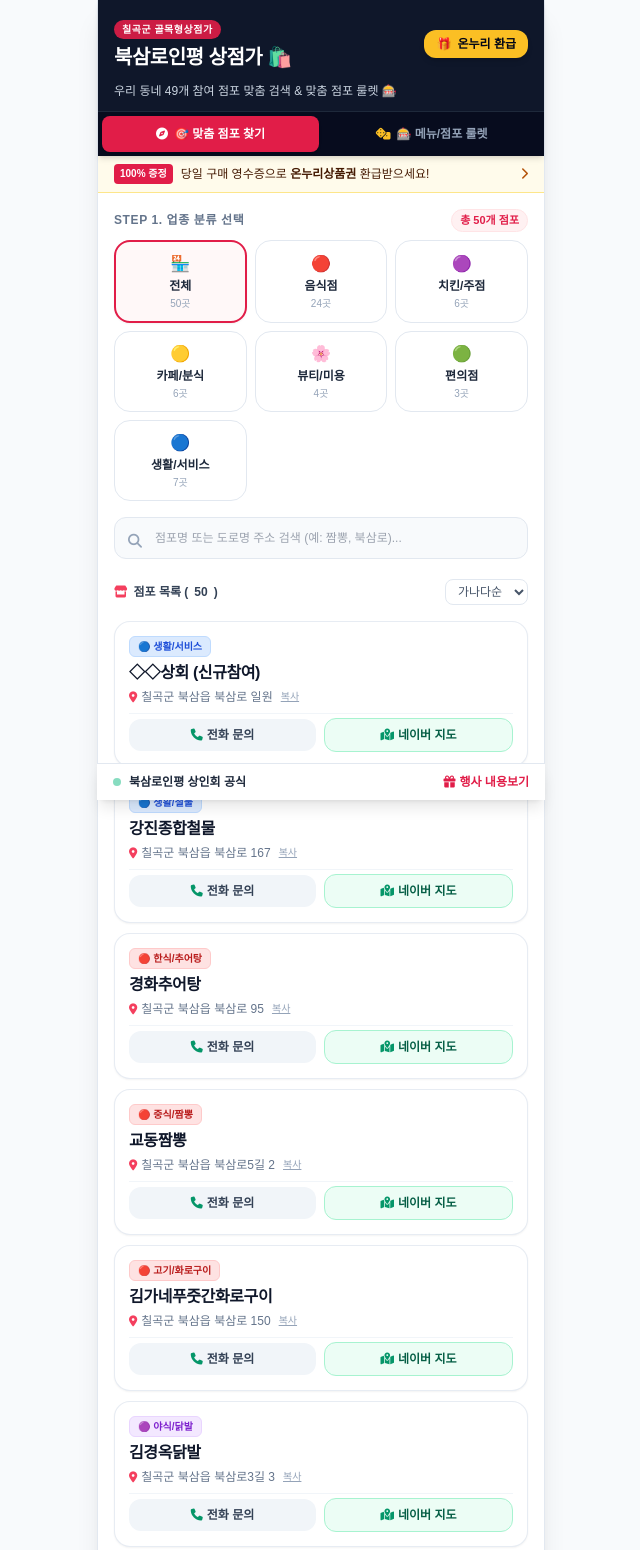
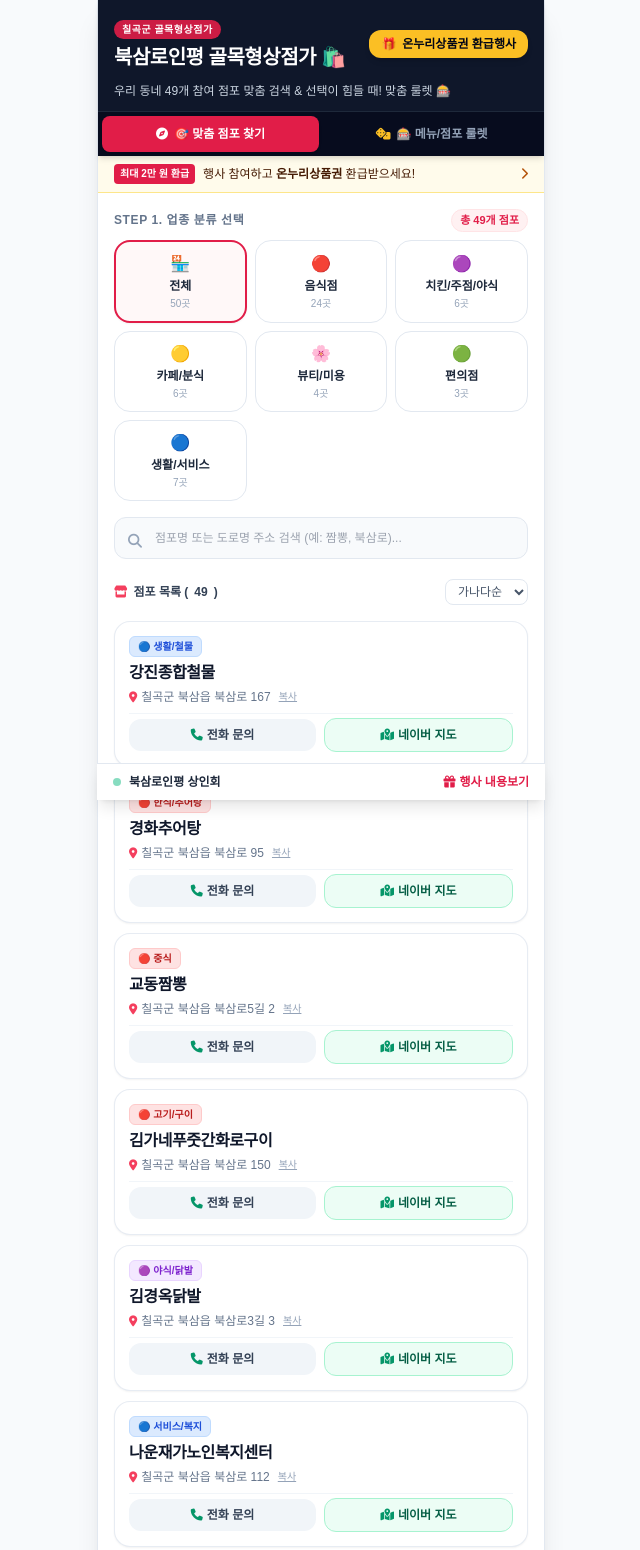
Before and after one commit to jehbae/buksamroinpyeong-app, a plain HTML site: page index.html in a window 1280 px wide. Shown: the top 1550 px of the page, without its empty margins (319-959 px from the left). Drawn offline with nearby package versions, Linux system fonts and the light colour scheme; a web font is replaced by a local one.

Commit message:
Update index.html

```diff
--- a/index.html
+++ b/index.html
@@ -74,16 +74,16 @@
                         칠곡군 골목형상점가
                     </span>
                     <h1 class="text-xl font-black text-white tracking-tight flex items-center gap-1.5">
-                        북삼로인평 상점가 🛍️
+                        북삼로인평 골목형상점가 🛍️
                     </h1>
                 </div>
                 <button onclick="openModal('onnuriModal')" class="bg-amber-400 hover:bg-amber-300 text-slate-950 text-xs font-black px-3 py-1.5 rounded-xl shadow-md transition transform active:scale-95 flex items-center gap-1.5">
                     <span>🎁</span>
-                    <span>온누리 환급</span>
+                    <span>온누리상품권 환급행사</span>
                 </button>
             </div>
             <p class="text-xs text-slate-300 px-4 pb-3">
-                우리 동네 49개 참여 점포 맞춤 검색 & 맞춤 점포 룰렛 🎰
+                우리 동네 49개 참여 점포 맞춤 검색 & 선택이 힘들 때! 맞춤 룰렛 🎰
             </p>
 
             <!-- Navigation Tabs -->
@@ -102,8 +102,8 @@
         <!-- Onnuri Event Quick Banner -->
         <div onclick="openModal('onnuriModal')" class="bg-amber-50 border-b border-amber-200 px-4 py-2 flex items-center justify-between cursor-pointer hover:bg-amber-100/80 transition">
             <div class="flex items-center gap-2 text-xs text-amber-950 font-medium truncate">
-                <span class="bg-rose-600 text-white text-[10px] font-black px-1.5 py-0.5 rounded shrink-0">100% 증정</span>
-                <span class="truncate">당일 구매 영수증으로 <b>온누리상품권</b> 환급받으세요!</span>
+                <span class="bg-rose-600 text-white text-[10px] font-black px-1.5 py-0.5 rounded shrink-0">최대 2만 원 환급</span>
+                <span class="truncate">행사 참여하고 <b>온누리상품권</b> 환급받으세요!</span>
             </div>
             <i class="fa-solid fa-chevron-right text-xs text-amber-700 shrink-0"></i>
         </div>
@@ -118,7 +118,7 @@
                         STEP 1. 업종 분류 선택
                     </h2>
                     <span id="total-count-badge" class="text-[11px] font-bold text-rose-600 bg-rose-50 px-2 py-0.5 rounded-full border border-rose-100">
-                        총 50개 점포
+                        총 49개 점포
                     </span>
                 </div>
 
@@ -163,7 +163,7 @@
                     오늘 뭐 하지? 어디로 갈까? 🎲
                 </h2>
                 <p class="text-xs text-slate-500 mt-1">
-                    START 버튼을 누르면 7개 업종 중 무작위로 추천해 드립니다!
+                    START 버튼을 누르면 고객님께 가장 알맞음 점포를 추천해 드립니다!
                 </p>
             </div>
 
@@ -193,7 +193,7 @@
                     룰렛 슬라이스 구성 (7개 카테고리)
                 </h3>
                 <div class="grid grid-cols-2 gap-1.5 text-[11px] text-slate-600">
-                    <div class="flex items-center gap-1.5"><span class="w-2.5 h-2.5 rounded-full bg-slate-800"></span>🎲 전체 무작위 (50곳)</div>
+                    <div class="flex items-center gap-1.5"><span class="w-2.5 h-2.5 rounded-full bg-slate-800"></span>🎲 전체 무작위 (49곳)</div>
                     <div class="flex items-center gap-1.5"><span class="w-2.5 h-2.5 rounded-full bg-red-600"></span>🔴 음식점 (24곳)</div>
                     <div class="flex items-center gap-1.5"><span class="w-2.5 h-2.5 rounded-full bg-purple-600"></span>🟣 치킨/주점/야식 (6곳)</div>
                     <div class="flex items-center gap-1.5"><span class="w-2.5 h-2.5 rounded-full bg-amber-500"></span>🟡 카페/분식 (6곳)</div>
@@ -209,7 +209,7 @@
         <footer class="fixed bottom-0 left-0 right-0 max-w-md mx-auto bg-white border-t border-slate-200 px-4 py-2.5 z-20 flex items-center justify-between text-slate-600 text-xs shadow-lg">
             <div class="flex items-center gap-2">
                 <span class="w-2 h-2 rounded-full bg-emerald-500 animate-pulse"></span>
-                <span class="font-bold text-slate-800">북삼로인평 상인회 공식</span>
+                <span class="font-bold text-slate-800">북삼로인평 상인회</span>
             </div>
             <button onclick="openModal('onnuriModal')" class="text-xs font-bold text-rose-600 hover:underline flex items-center gap-1">
                 <i class="fa-solid fa-gift"></i>
@@ -278,18 +278,19 @@
                         행사 내용
                     </h4>
                     <p class="text-slate-600 leading-relaxed">
-                        상점가 내 50개 참여 가맹점에서 당일 구매하신 영수증을 지참하시면 **온누리상품권**으로 즉시 환급해 드립니다!
+                        행사 기간 중 상점가 내 49개 참여 가맹점에서 소비 후 영수증을 지참하여 환급 부스를 방문하시면 온누리상품권을 드립니다!
                     </p>
                 </div>
 
                 <div class="bg-slate-50 p-3 rounded-2xl border border-slate-200 space-y-1">
-                    <p><b>📍 대상:</b> 북삼로인평 골목형상점가 50개 가맹점</p>
-                    <p><b>💰 예산:</b> 총 5,500,000원 (소진 시 조기 마감)</p>
-                    <p><b>📄 필수 지참:</b> 당일 구매 영수증</p>
+                    <p><b>📍 대상:</b> 북삼로인평 골목형상점가 49개 가맹점</p>
+                    <p><b>📅 행사 기간:</b> 26. 11. 21.(토) ~ 11. 30.(월)(</p>
+                    <p><b>💰 환급 기간:</b> 26. 12. 05.(토) ~ 12.06.(일) 10:00 ~ 07:00 북삼인평근린공원</p>
+                    <p><b>📄 필수 지참:</b> 영수증 및 신분증</p>
                 </div>
 
                 <div class="text-[11px] text-slate-500 leading-normal bg-rose-50 p-2.5 rounded-xl border border-rose-100">
-                    ⚠️ 본 행사는 예산 소진 시까지 선착순 운영되며, 세부 교환 장소는 현장안내를 참고하세요.
+                    ⚠️ 본 행사의 환급은 준비된 물량 및 예산 소진 시까지 선착순으로 운영되며, 세부 정보는 상점가 곳곳에 비치된 홍보 자료를 참고하세요.
                 </div>
             </div>
 
@@ -309,52 +310,51 @@
     <script>
         // 1. STORE DATABASE (50 STORES)
         const stores = [
-            // 음식점 (24)
+            // 음식점 (25)
             { name: '경화추어탕', category: 'food', subcat: '한식/추어탕', address: '북삼로 95', tel: '054-972-0001' },
-            { name: '교동짬뽕', category: 'food', subcat: '중식/짬뽕', address: '북삼로5길 2', tel: '054-973-0002' },
-            { name: '김가네푸줏간화로구이', category: 'food', subcat: '고기/화로구이', address: '북삼로 150', tel: '054-974-0003' },
+            { name: '교동짬뽕', category: 'food', subcat: '중식', address: '북삼로5길 2', tel: '054-973-0002' },
+            { name: '김가네푸줏간화로구이', category: 'food', subcat: '고기/구이', address: '북삼로 150', tel: '054-974-0003' },
+            { name: '달그릇공방', category: 'food', subcat: '양식', address: '북삼로 50', tel: '054-975-0031' },
             { name: '대구왕뽈찜', category: 'food', subcat: '해산물/뽈찜', address: '북삼로 146', tel: '054-975-0004' },
             { name: '대한곱창', category: 'food', subcat: '고기/곱창', address: '북삼로 92', tel: '054-976-0005' },
-            { name: '만기수산셀프매장', category: 'food', subcat: '해산물/수산', address: '북삼로 58', tel: '054-977-0006' },
-            { name: '미성숯불', category: 'food', subcat: '고기/숯불구이', address: '북삼로 136', tel: '054-978-0007' },
+            { name: '만기수산셀프매장', category: 'food', subcat: '해산물/장어', address: '북삼로 58', tel: '054-977-0006' },
+            { name: '미성숯불', category: 'food', subcat: '고기/구이', address: '북삼로 136', tel: '054-978-0007' },
             { name: '바다양푼이동태탕', category: 'food', subcat: '해산물/동태탕', address: '북삼로 156', tel: '054-979-0008' },
             { name: '배가네 횟집', category: 'food', subcat: '해산물/회', address: '북삼로 113', tel: '054-971-0009' },
             { name: '북삼언니네집', category: 'food', subcat: '한식/식사', address: '안산3길 33', tel: '054-972-0010' },
-            { name: '삼백초', category: 'food', subcat: '한식/식사', address: '인강6길 1', tel: '054-973-0011' },
+            { name: '삼백초', category: 'food', subcat: '한식/오리', address: '인강6길 1', tel: '054-973-0011' },
             { name: '시골막창', category: 'food', subcat: '고기/막창', address: '북삼로 121', tel: '054-974-0012' },
+            { name: '선산돌곱창생막창', category: 'food', subcat: '고기/막창', address: '북삼로 123', tel: '054-975-0013' },
             { name: '쏴라막창', category: 'food', subcat: '고기/막창', address: '북삼로 45', tel: '054-975-0013' },
             { name: '양포생아구', category: 'food', subcat: '해산물/아구찜', address: '북삼로 58', tel: '054-976-0014' },
             { name: '오늘은족발먹는날', category: 'food', subcat: '고기/족발', address: '북삼로 158', tel: '054-977-0015' },
-            { name: '왕돌한판생삼겹', category: 'food', subcat: '고기/삼겹살', address: '북삼로 153-1', tel: '054-978-0016' },
+            { name: '왕돌한판생삼겹', category: 'food', subcat: '고기/구이', address: '북삼로 153-1', tel: '054-978-0016' },
             { name: '우리동네막창', category: 'food', subcat: '고기/막창', address: '북삼로 123-1', tel: '054-979-0017' },
-            { name: '작은식탁', category: 'food', subcat: '한식/식사', address: '북삼로 52', tel: '054-971-0018' },
-            { name: '정백정참숯구이북삼본점', category: 'food', subcat: '고기/숯불구이', address: '북삼로 88', tel: '054-972-0019' },
-            { name: '착한쭈꾸미', category: 'food', subcat: '해산물/쭈꾸미', address: '북삼로 154', tel: '054-973-0020' },
-            { name: '폭탄돼지구이', category: 'food', subcat: '고기/돼지구이', address: '북삼로 80-1', tel: '054-974-0021' },
+            { name: '작은식탁', category: 'food', subcat: '양식/식사', address: '북삼로 52', tel: '054-971-0018' },
+            { name: '정백정참숯구이북삼본점', category: 'food', subcat: '고기/구이', address: '북삼로 88', tel: '054-972-0019' },
+            { name: '폭탄돼지구이', category: 'food', subcat: '고기/구이', address: '북삼로 80-1', tel: '054-974-0021' },
             { name: '한가네코다리', category: 'food', subcat: '해산물/코다리', address: '북삼로 144', tel: '054-975-0022' },
-            { name: '한돈참숯고기', category: 'food', subcat: '고기/참숯고기', address: '북삼로 86', tel: '054-976-0023' },
-            { name: '한라숯불꼼장어생삼겹', category: 'food', subcat: '고기/꼼장어', address: '북삼로 41', tel: '054-977-0024' },
+            { name: '한돈참숯고기', category: 'food', subcat: '고기/구이', address: '북삼로 86', tel: '054-976-0023' },
+            { name: '한라숯불꼼장어생삼겹', category: 'food', subcat: '고기/구이', address: '북삼로 41', tel: '054-977-0024' },
 
             // 치킨/주점/야식 (6)
             { name: 'BBQ', category: 'pub', subcat: '치킨', address: '북삼로11길 8', tel: '054-978-0025' },
             { name: '김경옥닭발', category: 'pub', subcat: '야식/닭발', address: '북삼로3길 3', tel: '054-979-0026' },
             { name: '노랑통닭', category: 'pub', subcat: '치킨', address: '북삼로 96', tel: '054-971-0027' },
-            { name: '달뜨는밤', category: 'pub', subcat: '주점/포차', address: '인강8길 32', tel: '054-972-0028' },
-            { name: '작은술집이야기', category: 'pub', subcat: '주점/포차', address: '인강8길 12', tel: '054-973-0029' },
-            { name: '청춘비어', category: 'pub', subcat: '주점/맥주', address: '북삼로 153-1', tel: '054-974-0030' },
+            { name: '달뜨는밤', category: 'pub', subcat: '주점', address: '인강8길 32', tel: '054-972-0028' },
+            { name: '작은술집이야기', category: 'pub', subcat: '주점', address: '인강8길 12', tel: '054-973-0029' },
+            { name: '청춘비어', category: 'pub', subcat: '주점', address: '북삼로 153-1', tel: '054-974-0030' },
 
-            // 카페/분식/디저트 (6)
-            { name: '달그릇공방', category: 'cafe', subcat: '카페/디저트', address: '북삼로 50', tel: '054-975-0031' },
-            { name: '라온', category: 'cafe', subcat: '카페/디저트', address: '인강3길 10', tel: '054-976-0032' },
-            { name: '세프라면&티타임커피', category: 'cafe', subcat: '분식/커피', address: '북삼로 116', tel: '054-977-0033' },
-            { name: '이플', category: 'cafe', subcat: '카페/디저트', address: '인강8길 32', tel: '054-978-0034' },
-            { name: '정우네분식당', category: 'cafe', subcat: '분식/간식', address: '안산3길 33', tel: '054-979-0035' },
-            { name: '플루메리아', category: 'cafe', subcat: '카페/디저트', address: '인강3길 10', tel: '054-971-0036' },
+            // 카페/분식 (3)
+            { name: '세프라면&티타임커피', category: 'cafe', subcat: '분식', address: '북삼로 116', tel: '054-977-0033' },
+            { name: '이플', category: 'cafe', subcat: '카페', address: '인강8길 32', tel: '054-978-0034' },
+            { name: '정우네분식당', category: 'cafe', subcat: '분식', address: '안산3길 33', tel: '054-979-0035' },
 
             // 뷰티/미용 (4)
-            { name: '네일하트', category: 'beauty', subcat: '네일/뷰티', address: '북삼로 118', tel: '054-972-0037' },
+            { name: '네일하트', category: 'beauty', subcat: '뷰티/네일', address: '북삼로 118', tel: '054-972-0037' },
             { name: '레코드펌', category: 'beauty', subcat: '헤어', address: '인강1길 81', tel: '054-973-0038' },
             { name: '토모헤어샵', category: 'beauty', subcat: '헤어', address: '인강4길 9', tel: '054-974-0039' },
+            { name: '플루메리아', category: 'beauty', subcat: '헤어', address: '인강3길 10', tel: '054-971-0036' },
             { name: '하모니헤어', category: 'beauty', subcat: '헤어', address: '안산3길 33', tel: '054-975-0040' },
 
             // 편의점 (3)
@@ -364,19 +364,19 @@
 
             // 생활/서비스/정비 (7)
             { name: '강진종합철물', category: 'service', subcat: '생활/철물', address: '북삼로 167', tel: '054-979-0044' },
-            { name: '나운재가노인복지센터', category: 'service', subcat: '복지/서비스', address: '북삼로 112', tel: '054-971-0045' },
-            { name: '대왕카정비', category: 'service', subcat: '정비/카센터', address: '북삼로 43', tel: '054-972-0046' },
-            { name: '두산광고', category: 'service', subcat: '디자인/광고', address: '북삼로 90', tel: '054-973-0047' },
-            { name: '마마운동화이불빨래방', category: 'service', subcat: '세탁/클리닝', address: '안산3길 33', tel: '054-974-0048' },
-            { name: '위더스컴퓨터', category: 'service', subcat: '수리/컴퓨터', address: '북삼로 118', tel: '054-975-0049' },
-            { name: '◇◇상회 (신규참여)', category: 'service', subcat: '생활/서비스', address: '북삼로 일원', tel: '054-976-0050' }
+            { name: '나운재가노인복지센터', category: 'service', subcat: '서비스/복지', address: '북삼로 112', tel: '054-971-0045' },
+            { name: '대왕카정비', category: 'service', subcat: '정비/차량', address: '북삼로 43', tel: '054-972-0046' },
+            { name: '두산광고', category: 'service', subcat: '생활/간판', address: '북삼로 90', tel: '054-973-0047' },
+            { name: '라온', category: 'service', subcat: '생활/옷', address: '인강3길 10', tel: '054-976-0032' },
+            { name: '마마운동화이불빨래방', category: 'service', subcat: '생활/세탁', address: '안산3길 33', tel: '054-974-0048' },
+            { name: '위더스컴퓨터', category: 'service', subcat: '생활/컴퓨터', address: '북삼로 118', tel: '054-975-0049' }
         ];
 
         // Categories Metadata
         const categoryMeta = {
             all: { name: '전체', icon: '🏪', count: 50, color: '#1E293B', badgeColor: 'bg-slate-100 text-slate-800' },
             food: { name: '음식점', icon: '🔴', count: 24, color: '#E53935', badgeColor: 'bg-red-100 text-red-700 border-red-200' },
-            pub: { name: '치킨/주점', icon: '🟣', count: 6, color: '#8E24AA', badgeColor: 'bg-purple-100 text-purple-700 border-purple-200' },
+            pub: { name: '치킨/주점/야식', icon: '🟣', count: 6, color: '#8E24AA', badgeColor: 'bg-purple-100 text-purple-700 border-purple-200' },
             cafe: { name: '카페/분식', icon: '🟡', count: 6, color: '#FFB300', badgeColor: 'bg-amber-100 text-amber-800 border-amber-200' },
             beauty: { name: '뷰티/미용', icon: '🌸', count: 4, color: '#D81B60', badgeColor: 'bg-pink-100 text-pink-700 border-pink-200' },
             cvs: { name: '편의점', icon: '🟢', count: 3, color: '#43A047', badgeColor: 'bg-emerald-100 text-emerald-700 border-emerald-200' },
```
